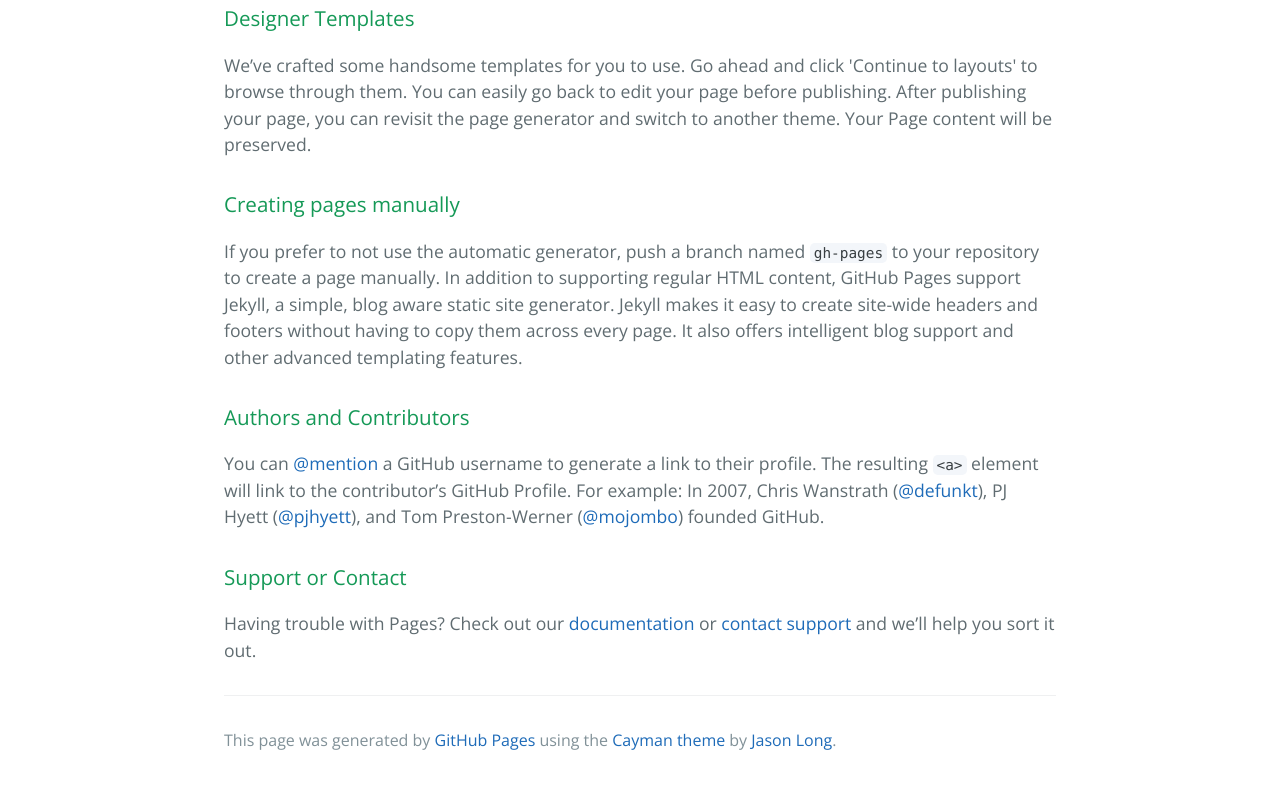
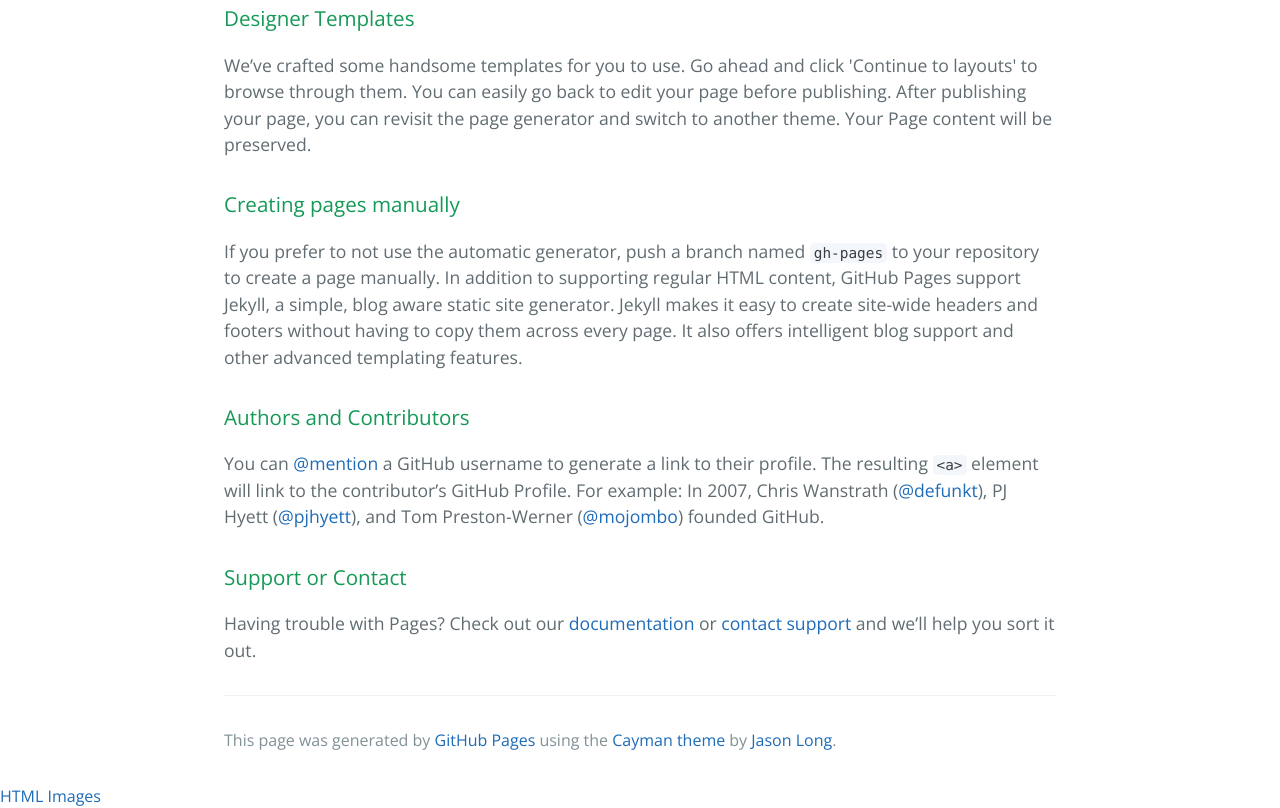
Before and after one commit to ksoldier0419/ksoldier0419.github.io, a plain HTML site: page index.html in a window 1280 px wide. Shown: the part 485-1293 px from the top of the page. Before the commit the page ends 1269 px from the top, so only its background shows below. Drawn offline with nearby package versions, Linux system fonts and the light colour scheme.

Commit message:
Update index.html

```diff
--- a/index.html
+++ b/index.html
@@ -48,6 +48,6 @@
 
     </section>
 
-
+  <a href="test.md3">HTML Images</a>
   </body>
 </html>
```
